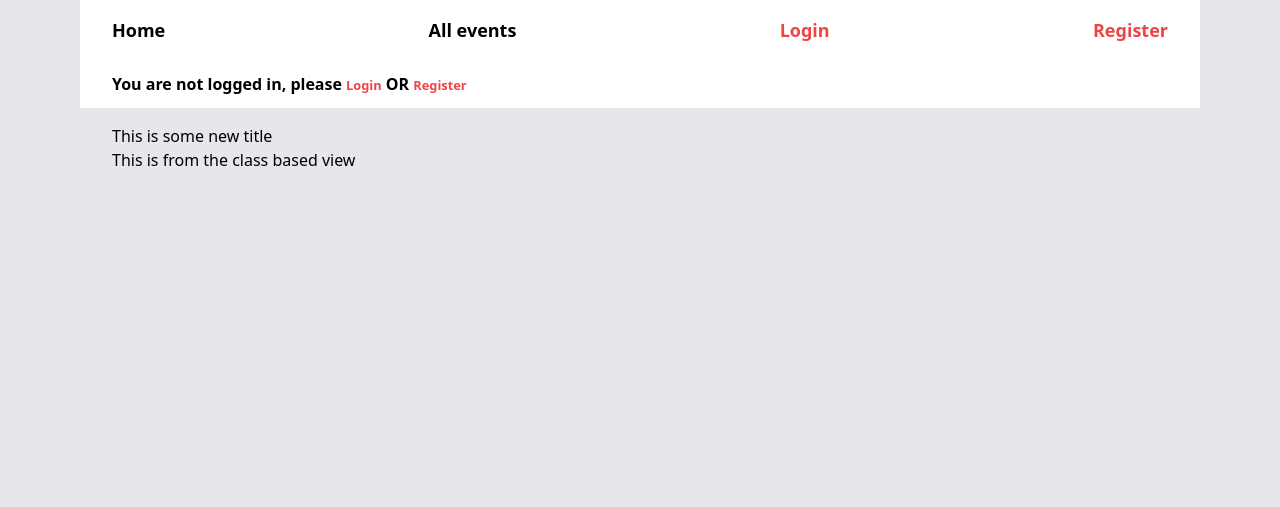
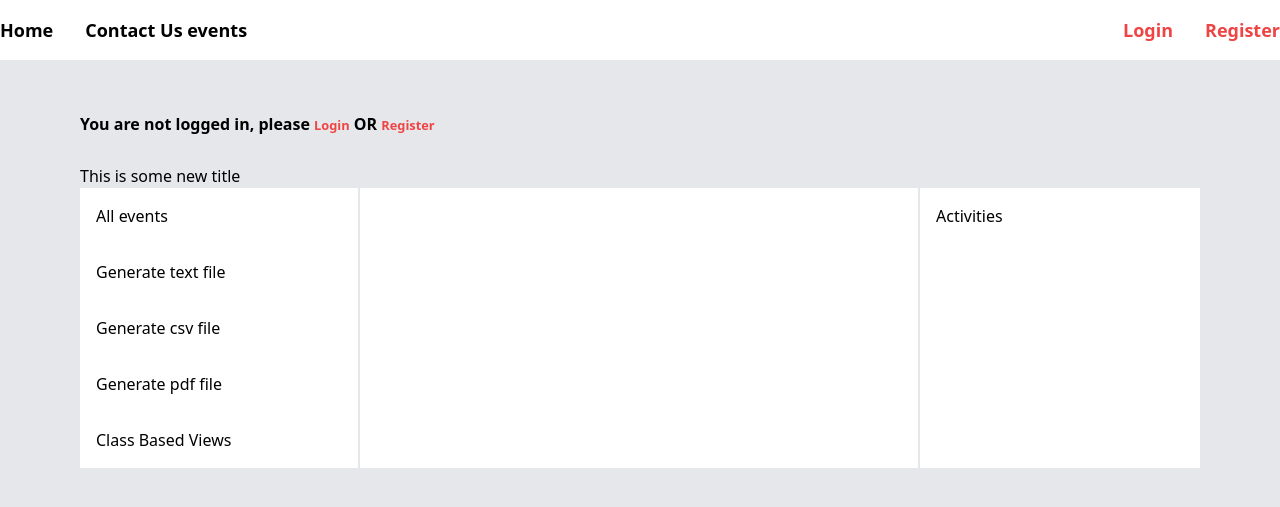
Before and after one commit to OCHIENGDAVIS/club, a Django app: page /cbv/ in a window 1280 px wide. Shown: the top 507 px of the page. Run offline with Django 5.2, Linux system fonts and the light colour scheme; some libraries are stand-ins or nearby versions.

Commit message:
add styling to the daschboard page  (cbv->index.html)

```diff
--- a/templates/base.html
+++ b/templates/base.html
@@ -8,38 +8,21 @@
     <script src="https://cdn.tailwindcss.com"></script>
 </head>
 <body class="bg-gray-200">
-<div class="max-w-6xl mx-auto px-4">
+<div class="bg-white">
+    <nav class="max-w-7xl mx-auto">
+        <div class="flex justify-between py-4">
 
-    <nav class="px-8  bg-white">
-        <ul class="flex justify-between py-4">
-
-            <li class=" ">
+            <div class="flex gap-8 align-center">
                 <a class="font-bold font-black text-lg hover:text-red-500 active:text-red-500"
                    href="{% url 'events:index' %}">Home</a>
-            </li>
+
+
+                <a class="font-bold font-black text-lg hover:text-red-500" href="{% url 'contact_us' %}">Contact Us
+                    events</a>
+            </div>
+            <div class="flex gap-8 align-center">
                 {% if request.user.is_authenticated %}
-                <li>
-                    <a class="font-bold font-black text-lg hover:text-red-500" href="{% url 'events:all_events' %}">all
-                        events</a>
-                </li>
-                <li>
-                    <a class="font-bold font-black text-lg hover:text-red-500"
-                       href="{% url 'events:generate_text_file' %}">Generate
-                        text file</a>
-                </li>
-                <li>
-                    <a class="font-bold font-black text-lg hover:text-red-500" href="{% url 'events:generate_csv' %}">Generate
-                        csv file</a>
-                </li>
-                <li>
-                    <a class="font-bold font-black text-lg hover:text-red-500" href="{% url 'events:generate_pdf' %}">Generate
-                        pdf file</a>
-                </li>
-                <li>
-                    <a class="font-bold font-black text-lg hover:text-red-500" href="{% url 'cbv:list' %}">Class Based
-                        Views</a>
-                </li>
-                <li>
+
                     <form action="{% url 'logout' %}" method="POST">
                         {% csrf_token %}
                         {{ form.asp }}
@@ -50,39 +33,49 @@
                         </p>
                     </form>
 
-                </li>
+
                 {% else %}
 
-                <li>
-                    <a class="font-bold font-black text-lg hover:text-red-500" href="{% url 'events:all_events' %}">All
-                        events</a>
-                </li>
-                <li>
                     <a class="font-bold  text-lg text-red-500 hover:cursor-pointer hover:text-black"
                        href="{% url 'login' %}">Login</a>
-                </li>
-                <li>
+
+
                     <a class="font-bold  text-lg text-red-500 hover:cursor-pointer hover:text-black"
                        href="{% url 'accounts:register' %}">Register</a>
-                </li>
                 {% endif %}
-        </ul>
+            </div>
+        </div>
+
+    </nav>
+</div>
+
+
+<div class="max-w-6xl mx-auto px-4">
+    <div class="">
+        <div class="mt-10">
             {% if request.user.is_authenticated %}
-            <h1 class="text-4xl text-red-500 font-bold ">Welcome, {{ request.user.username }}</h1>
+                <h1 class="text-4xl text-red-500 font-bold mb-10 border-b-4 border-stone-400 pb-3 ">
+                    Welcome, {{ request.user.username }}</h1>
             {% else %}
                 <h1 class="text-md mb-4 text-black-500 font-bold py-3 ">You are not logged in, please <small><a
-                    class="text-red-500" href="{% url 'login' %}">Login</a></small> OR <small><a class="text-red-500"
+                        class="text-red-500" href="{% url 'login' %}">Login</a></small> OR <small><a
+                        class="text-red-500"
                         href="{% url 'accounts:register' %}">Register</a></small>
                 </h1>
             {% endif %}
-
-    </nav>
-    <div class="px-8">
+        </div>
+        <div>
+        </div>
         {% block content %}
 
         {% endblock %}
+        <div>
+
         </div>
 
+    </div>
+    {% block domready %}
+    {% endblock %}
 </body>
-</div>
+
 </html>
--- a/templates/cbv/index.html
+++ b/templates/cbv/index.html
@@ -4,13 +4,68 @@
 {% block content %}
     <h1>{{ title }}</h1>
 
-    <p>This is from the class based view </p>
-    <ul>
-        {% for event in events %}
-            <li>
-                <a href="{{ event.get_absolute_url }}">{{ event.event_name }}</a>
-            </li>
-        {% endfor %}
-    </ul>
+    {#    dfdfdfdfdfdf#}
+
+
+
+    {#    dfjkdjkdfjdkjfd#}
+
+    <div class="flex  flex-row">
+        <div class="flex flex-col flex-initial basis-1/4 bg-white justify-start border-r-2">
+            <a class="inline-block border-b-1 border-b-gray-300 px-4 py-4 hover:bg-red-500 hover:text-white hover:cursor-pointer ">All
+                events</a>
+            <a href="{% url 'events:generate_text_file' %}"
+               class="inline-block border-b-1 border-b-gray-300 px-4 py-4 hover:bg-red-500 hover:text-white hover:cursor-pointer ">Generate
+                text file</a>
+            <a href="{% url 'events:generate_csv' %}"
+               class="inline-block border-b-1 border-b-gray-300 px-4 py-4 hover:bg-red-500 hover:text-white hover:cursor-pointer ">Generate
+                csv file</a>
+            <a href="{% url 'events:generate_pdf' %}"
+               class="inline-block border-b-1 border-b-gray-300 px-4 py-4 hover:bg-red-500 hover:text-white hover:cursor-pointer ">Generate
+                pdf file </a>
+            <a href="{% url 'cbv:list' %}"
+               class="inline-block border-b-1 border-b-gray-300 px-4 py-4 hover:bg-red-500 hover:text-white hover:cursor-pointer ">Class
+                Based Views</a>
+        </div>
+        <div class="basis-1/2 bg-white px-4 py-8 flex-1 border-r-2">
+            <ul>
+                {% for event in events %}
+                    <div class="border-b-2 mb-8">
+                        <div class="flex flex-row justify-between py-2 mb-4">
+                            <p class="text-red-500 text-xs font-bold">{{ event.event_date|timesince }} ago</p>
+                            <div class="flex gap-2 align-center">
+                                <small class="text-red-500 font-bold">{{ event.venue.name }}, </small>
+                                <small class="text-red-500 font-bold">{{ event.venue.address }}</small>
+                            </div>
+                        </div>
+                        <h2 class="text-2xl font-bold ">{{ event.event_name }}</h2>
+                        <p class="mb-8">{{ event.description }}</p>
+                        <div class="flex gap-2 align-center mb-1">
+                            <p class="font-bold text-xs">Event Managers: </p>
+                            {% for manager in event.manager.all %}
+                                <div class="flex align-center">
+                                    <small class="text-red-500">{{ manager.username }}</small>
+                                </div>
+                            {% endfor %}
+                        </div>
+
+
+                        <a class="inline-block px-2 py-2 mb-4 rounded bg-red-500 text-white hover:bg-red-600 "
+                           href="{{ event.get_absolute_url }}">View event</a>
+
+                    </div>
+
+                {% endfor %}
+            </ul>
+
+        </div>
+        <div class="bg-white basis-1/4  px-4 py-4">
+            <h2> Activities</h2>
+
+        </div>
+    </div>
+
+
+
 
 {% endblock %}
--- a/templates/registration/login.html
+++ b/templates/registration/login.html
@@ -10,7 +10,7 @@
             {% endfor %}
         {% endif %}
 
-        <div class="py-4">
+        <div class="py-2">
             <p class="font-bold">Username:</p>
             <p class="font-bold text-sm "> {{ form.username|add_class:'py-0.5 w-1/2 rounded outline-0 ring-0 border border-gray-800 focus:border-gray-800 focus:outiline-0 focus:ring-0' }}</p>
         </div>
```
Also changed, not shown: templates/events/index.html (+13 -5 lines), templates/registration/password_reset_form.html (+24 -4 lines), 1 other file. Lines whose indentation alone changed are shown as unchanged.
